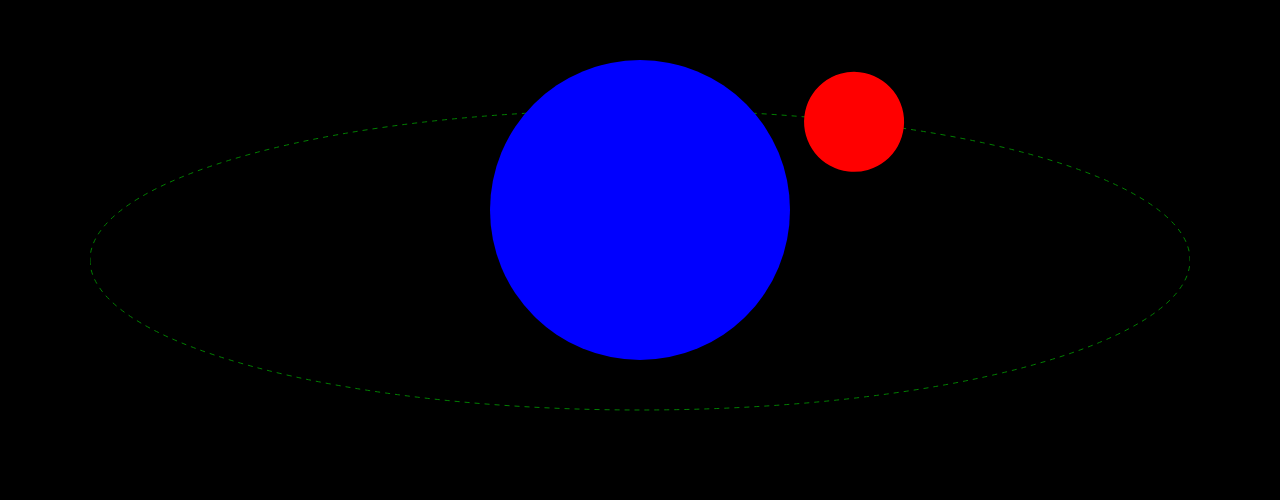
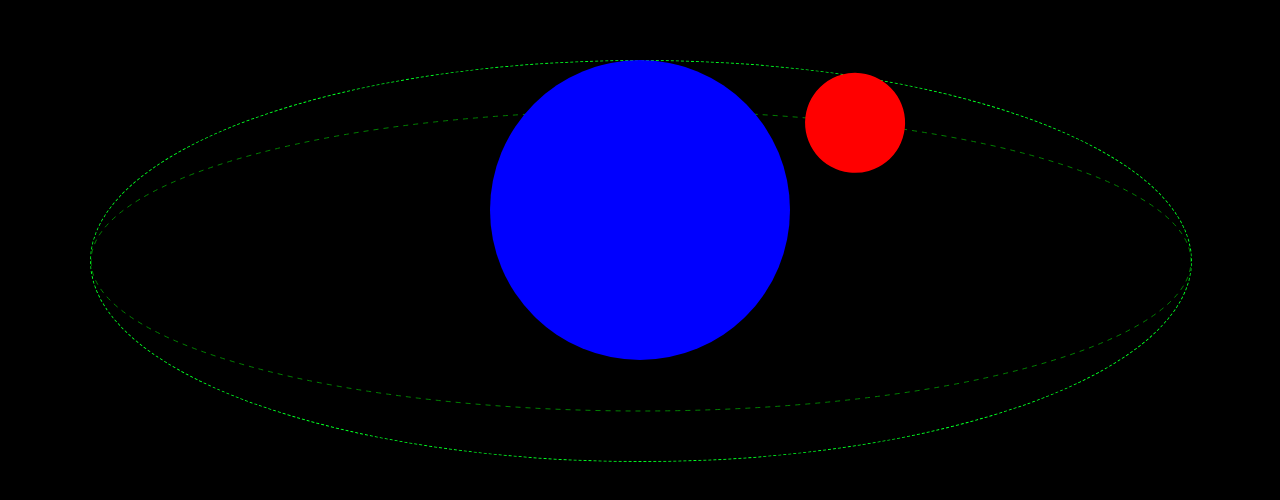
Before and after one commit to kevin-06-huang/orbit-demo, a React (Vite) app: page / in a window 1280 px wide. Shown: the part 190-690 px from the top of the page. Built offline with nearby package versions, Linux system fonts and the light colour scheme.

Commit message:
New animation attempt

```diff
--- a/src/style.css
+++ b/src/style.css
@@ -36,6 +36,8 @@ body {
   left: calc(50% - 550px);
   width: 1100px;
   height: 400px;
+  border: 1px dashed rgb(0, 255, 34);
+  border-radius: 50%;
   z-index: -1
 }
 
@@ -61,6 +63,24 @@ body {
   }
 }
 
+/* begin with this block
+@keyframes circle {
+	to { transform: rotate(1turn); }
+}
+@keyframes updown {
+	to { transform: translateY(200px); }
+}
+figure {
+	animation: updown 1s infinite ease-in-out alternate;
+}
+div#redball {
+	width: 100px; height: 50px;
+	border-radius: 50%; background: red;
+	transform-origin: center 300%;
+	animation: circle 2s infinite linear;
+}
+*/
+
 /*
 @keyframes ellipse {
   0%   { transform: rotate(270deg) translateY(0); }
```
